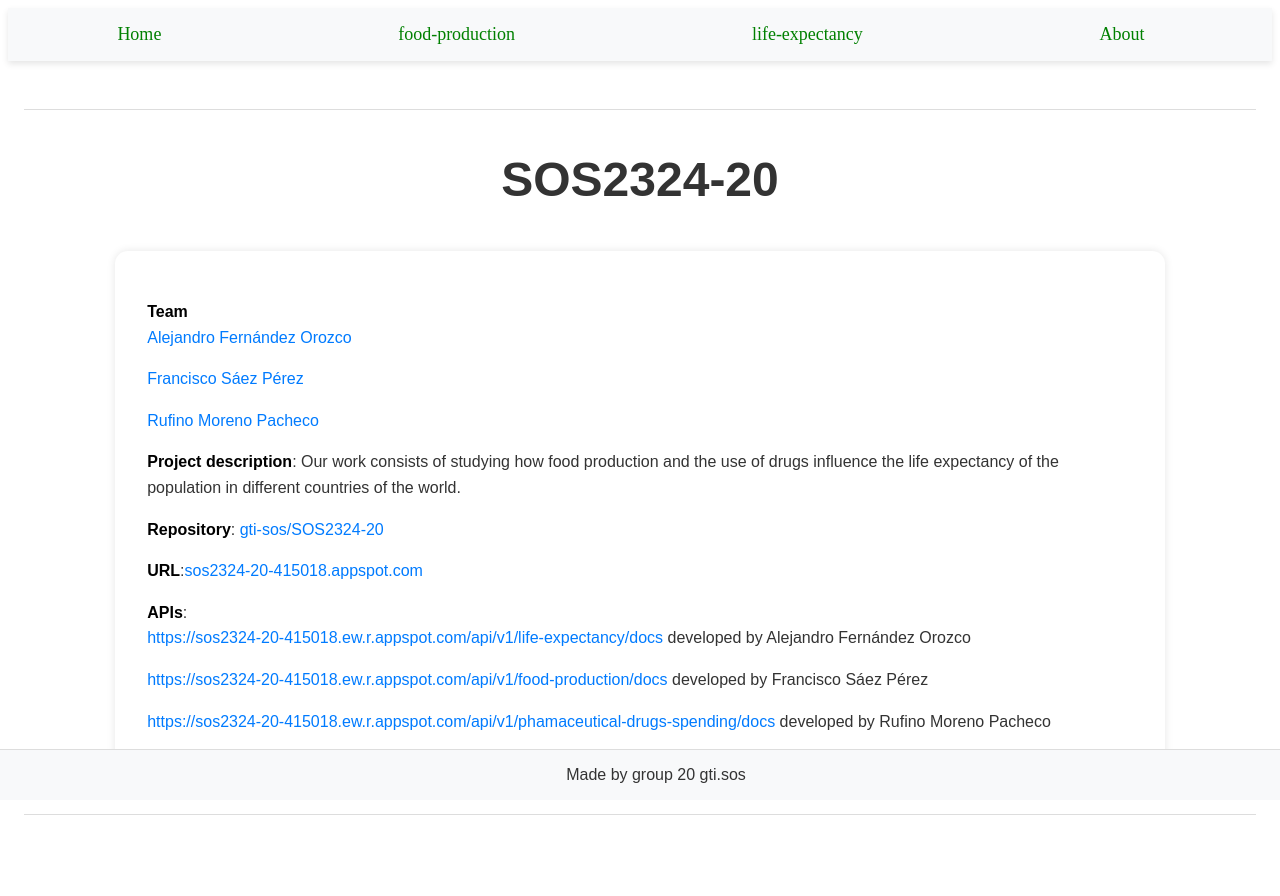
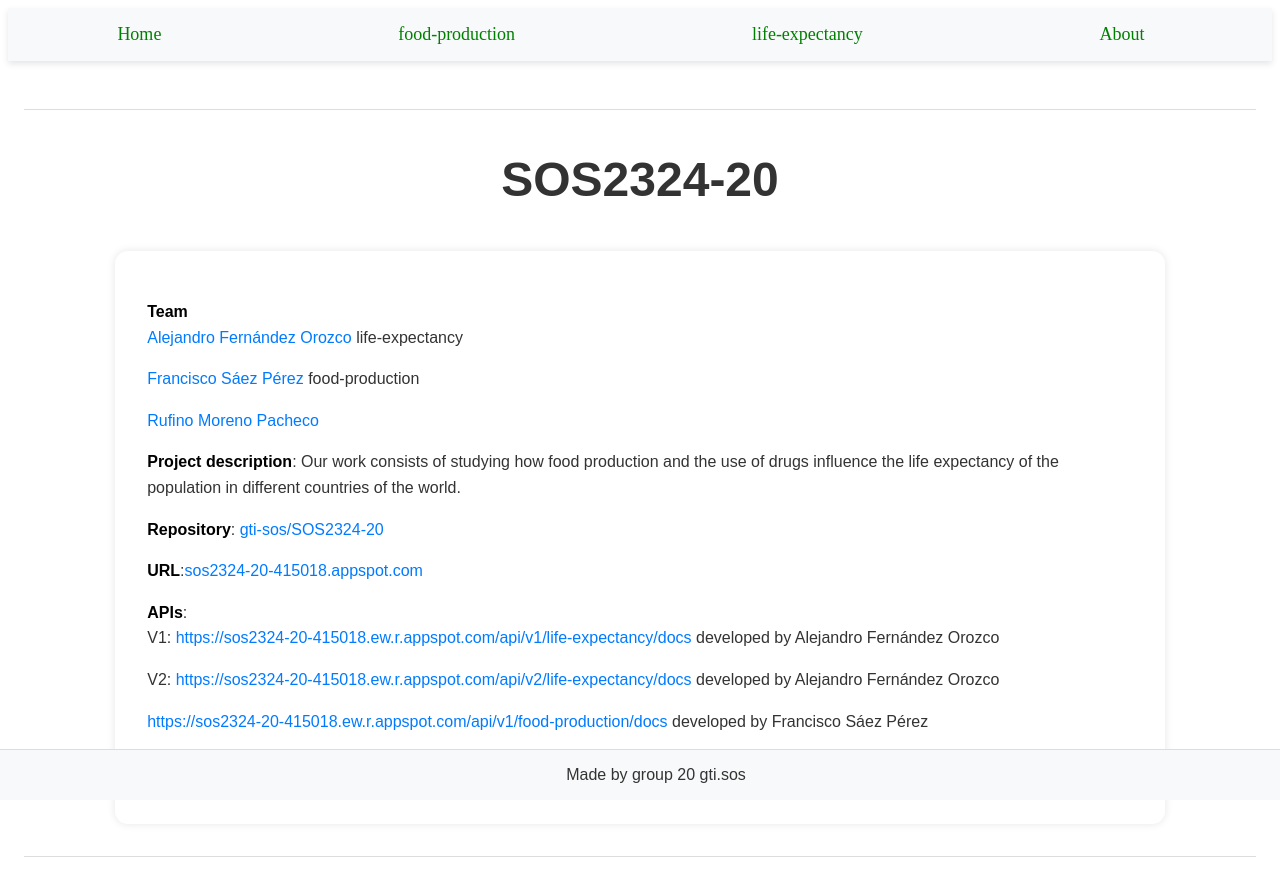
Before and after one commit to gti-sos/SOS2324-20, a SvelteKit app in the folder front/: page / in a window 1280 px wide. Shown: the top 896 px of the page. Before the commit the page ends 871 px from the top, so only its background shows below. Built offline with nearby package versions, Linux system fonts and the light colour scheme.

Commit message:
cambios f07

```diff
--- a/front/src/routes/+page.svelte
+++ b/front/src/routes/+page.svelte
@@ -7,22 +7,20 @@
 <ul>
   <li><strong>Team</strong>
     <ul>
-				<li><a href="https://github.com/Alexfer02">Alejandro Fernández Orozco</a></li>
-				<li><a href="https://github.com/C1sko">Francisco Sáez Pérez</a></li>
+      <li><a href="https://github.com/Alexfer02">Alejandro Fernández Orozco</a> life-expectancy</li>
+      <li><a href="https://github.com/C1sko">Francisco Sáez Pérez</a> food-production</li>
       <li><a href="https://github.com/rufmorpac">Rufino Moreno Pacheco</a></li>
     </ul>
   </li>
-		<li><strong>Project description</strong>: Our work consists of studying how food production and the use of
-			drugs influence the life expectancy of the population in different countries of the world.</li>
+  <li><strong>Project description</strong>: Our work consists of studying how food production and the use of drugs influence the life expectancy of the population in different countries of the world.</li>
   <li><strong>Repository</strong>: <a href="https://github.com/gti-sos/SOS2324-20">gti-sos/SOS2324-20</a></li>
-		<li><strong>URL</strong>:<a
-				href="https://sos2324-20-415018.ew.r.appspot.com/">sos2324-20-415018.appspot.com</a>
-		</li>
+  <li><strong>URL</strong>:<a href="https://sos2324-20-415018.ew.r.appspot.com/">sos2324-20-415018.appspot.com</a></li>
   <li><strong>APIs</strong>:
     <ul>
-				<li><a href="https://sos2324-20-415018.ew.r.appspot.com/api/v1/life-expectancy/docs">https://sos2324-20-415018.ew.r.appspot.com/api/v1/life-expectancy/docs</a> developed by Alejandro Fernández Orozco</li>
-				<li><a href="https://sos2324-20-415018.ew.r.appspot.com/api/v1/food-production/docs" > https://sos2324-20-415018.ew.r.appspot.com/api/v1/food-production/docs</a> developed by Francisco Sáez Pérez</li>
-				<li><a href="https://sos2324-20-415018.ew.r.appspot.com/api/v1/phamaceutical-drugs-spending/docs" > https://sos2324-20-415018.ew.r.appspot.com/api/v1/phamaceutical-drugs-spending/docs</a> developed by Rufino Moreno Pacheco</li>
+      <li>V1: <a href="https://sos2324-20-415018.ew.r.appspot.com/api/v1/life-expectancy/docs">https://sos2324-20-415018.ew.r.appspot.com/api/v1/life-expectancy/docs</a> developed by Alejandro Fernández Orozco</li>
+      <li>V2: <a href="https://sos2324-20-415018.ew.r.appspot.com/api/v2/life-expectancy/docs"> https://sos2324-20-415018.ew.r.appspot.com/api/v2/life-expectancy/docs</a> developed by Alejandro Fernández Orozco</li>
+      <li><a href="https://sos2324-20-415018.ew.r.appspot.com/api/v1/food-production/docs">https://sos2324-20-415018.ew.r.appspot.com/api/v1/food-production/docs</a> developed by Francisco Sáez Pérez</li>
+      <li><a href="https://sos2324-20-415018.ew.r.appspot.com/api/v1/phamaceutical-drugs-spending/docs">https://sos2324-20-415018.ew.r.appspot.com/api/v1/phamaceutical-drugs-spending/docs</a> developed by Rufino Moreno Pacheco</li>
     </ul>
   </li>
 </ul>
--- a/package.json
+++ b/package.json
@@ -6,8 +6,9 @@
   "scripts": {
     "start": "node index.js",
     "install:frontend": "cd front && npm install && npm run build && cd ..",
-    "test": "npm run test-life-expectancy && npm run test-food-production && npm run test-phamaceutical-drugs-spending",
+    "test": "npm run test-life-expectancy && npm run test-life-expectancy-v2 && npm run test-food-production && npm run test-phamaceutical-drugs-spending",
     "test-life-expectancy": "newman run ./back/tests/api-life-expectation/api-life-expectation-test.json -e ./back/tests/api-life-expectation/environment/local.json",
+    "test-life-expectancy-v2": "newman run ./back/tests/api-life-expectation/api-life-expectation-test-v2.json -e ./back/tests/api-life-expectation/environment/local.json",
     "test-food-production": "newman run ./back/tests/api-food-production/api-food-production-test.json -e ./back/tests/api-food-production/environment/local.json",
     "test-phamaceutical-drugs-spending": "newman run ./back/tests/api-pharmaceutical-drugs-spending/api-pharmaceutical-drugs-spending.json -e ./back/tests/api-pharmaceutical-drugs-spending/environment/local.json"
   },
```
Also changed, not shown: 2 other files (tests, documents, lock files or other folders). Lines whose indentation alone changed are shown as unchanged.
